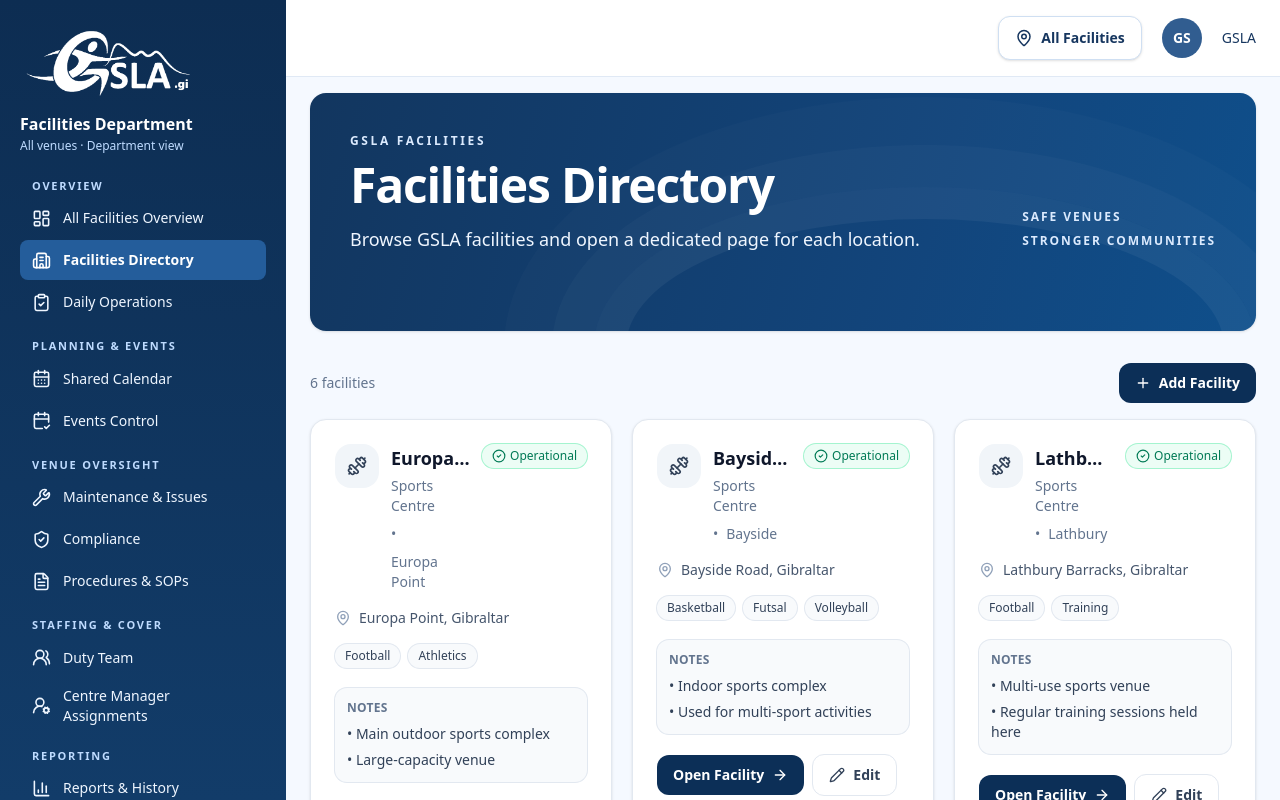
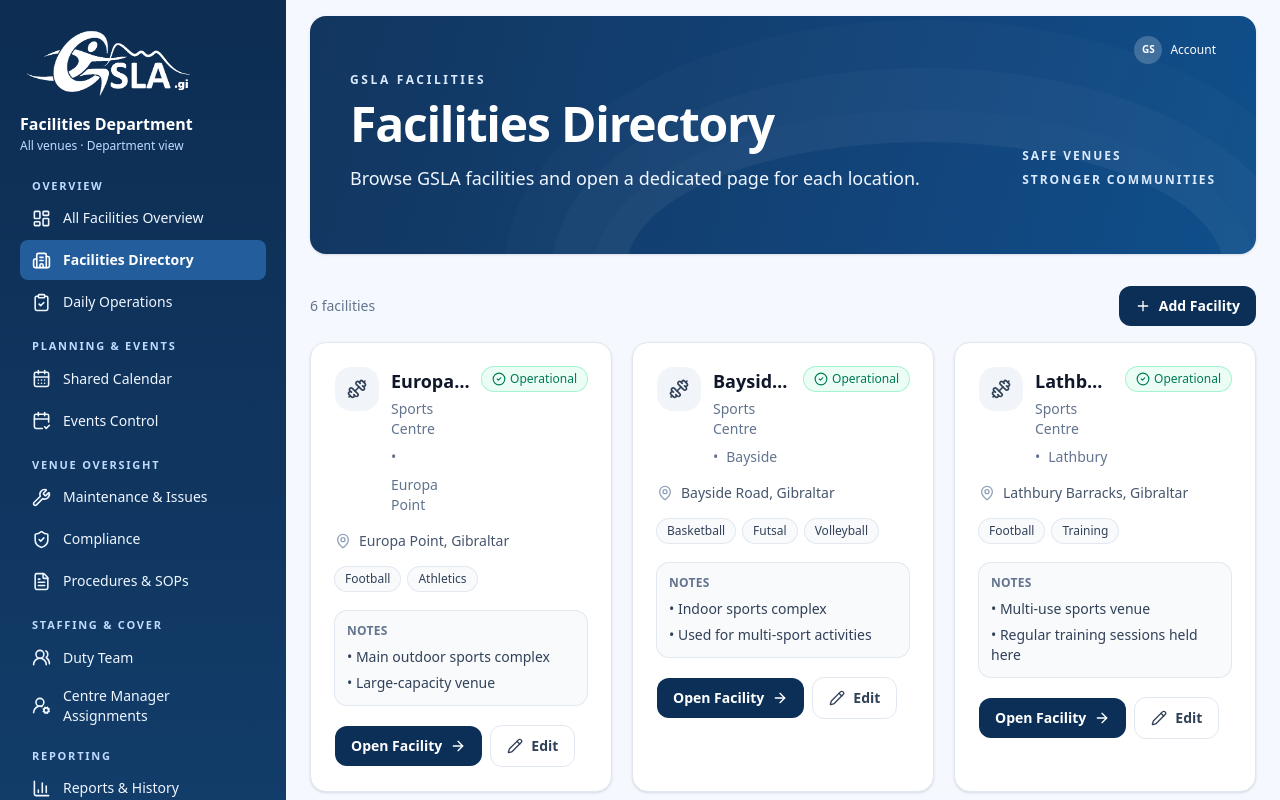
Before and after one commit to gibfesta/gsla-new-sdu, a Next.js app: page /facilities/facilities in a window 1280 px wide. Shown: the top 800 px of the page. Built offline with nearby package versions, Linux system fonts and the light colour scheme.

Commit message:
Move department account into blue banners

```diff
--- a/app/finance/dashboard/page.tsx
+++ b/app/finance/dashboard/page.tsx
@@ -1,3 +1,4 @@
+import BannerAccount from "@/components/shared/BannerAccount";
 import {
   BarChart3, Building2, ClipboardCheck, CreditCard, FileText,
   Landmark, PoundSterling, ReceiptText, type LucideIcon,
@@ -18,7 +19,8 @@
 export default function FinanceDashboard() {
   return (
     <div className="space-y-4 text-[#112d56]">
-      <section className="relative overflow-hidden rounded-2xl bg-[linear-gradient(105deg,#12365f_0%,#12457c_65%,#0f4f8b_100%)] px-7 py-9 text-white shadow-sm sm:px-9 sm:py-10">
+      <section className="relative overflow-hidden rounded-2xl bg-[linear-gradient(105deg,#12365f_0%,#12457c_65%,#0f4f8b_100%)] px-7 pb-9 pt-16 text-white shadow-sm sm:px-9 sm:pb-10 sm:pt-14">
+        <BannerAccount />
         <div aria-hidden="true" className="pointer-events-none absolute -bottom-44 right-0 h-80 w-[70%] rounded-[50%] border-[32px] border-white/5 shadow-[0_0_0_42px_rgba(255,255,255,0.025),0_0_0_90px_rgba(255,255,255,0.015)]" />
         <div className="relative flex flex-wrap items-end justify-between gap-8">
           <div><p className="text-xs font-bold uppercase tracking-[0.22em] text-blue-100">GSLA Finance Department</p><h1 className="mt-3 text-3xl font-extrabold leading-tight tracking-tight sm:text-4xl xl:text-5xl">Finance Dashboard</h1><p className="mt-4 max-w-2xl text-base leading-7 text-blue-50 sm:text-lg">One place for budgets, expenditure, invoices and purchasing as the finance workspace is connected.</p></div>
--- a/app/human-resources/dashboard/page.tsx
+++ b/app/human-resources/dashboard/page.tsx
@@ -1,3 +1,4 @@
+import BannerAccount from "@/components/shared/BannerAccount";
 import Link from "next/link";
 import { prisma } from "@/lib/prisma";
 import {
@@ -56,7 +57,8 @@
   const note = summary ? "From timesheet week packs" : "Database currently unavailable";
   return (
     <div className="space-y-4 text-[#112d56]">
-      <section className="relative overflow-hidden rounded-2xl bg-[linear-gradient(105deg,#12365f_0%,#12457c_65%,#0f4f8b_100%)] px-7 py-9 text-white shadow-sm sm:px-9 sm:py-10">
+      <section className="relative overflow-hidden rounded-2xl bg-[linear-gradient(105deg,#12365f_0%,#12457c_65%,#0f4f8b_100%)] px-7 pb-9 pt-16 text-white shadow-sm sm:px-9 sm:pb-10 sm:pt-14">
+        <BannerAccount />
         <div aria-hidden="true" className="pointer-events-none absolute -bottom-44 right-0 h-80 w-[70%] rounded-[50%] border-[32px] border-white/5 shadow-[0_0_0_42px_rgba(255,255,255,0.025),0_0_0_90px_rgba(255,255,255,0.015)]" />
         <div className="relative flex flex-wrap items-end justify-between gap-8">
           <div><p className="text-xs font-bold uppercase tracking-[0.22em] text-blue-100">GSLA Human Resources</p><h1 className="mt-3 text-3xl font-extrabold leading-tight tracking-tight sm:text-4xl xl:text-5xl">Human Resources Dashboard</h1><p className="mt-4 max-w-2xl text-base leading-7 text-blue-50 sm:text-lg">Support our people, track timesheets and keep HR work moving.</p></div>
--- a/app/sports-development/dashboard/page.tsx
+++ b/app/sports-development/dashboard/page.tsx
@@ -1,3 +1,4 @@
+import BannerAccount from "@/components/shared/BannerAccount";
 import Link from "next/link";
 import {
   ArrowRight, BarChart3, CalendarDays, ClipboardList, FileText, Trophy,
@@ -29,7 +30,8 @@
 export default function SportsDevelopmentDashboard() {
   return (
     <div className="space-y-4 text-[#112d56]">
-      <section className="relative overflow-hidden rounded-2xl bg-[linear-gradient(105deg,#12365f_0%,#12457c_65%,#0f4f8b_100%)] px-7 py-9 text-white shadow-sm sm:px-9 sm:py-10">
+      <section className="relative overflow-hidden rounded-2xl bg-[linear-gradient(105deg,#12365f_0%,#12457c_65%,#0f4f8b_100%)] px-7 pb-9 pt-16 text-white shadow-sm sm:px-9 sm:pb-10 sm:pt-14">
+        <BannerAccount />
         <div aria-hidden="true" className="pointer-events-none absolute -bottom-44 right-0 h-80 w-[70%] rounded-[50%] border-[32px] border-white/5 shadow-[0_0_0_42px_rgba(255,255,255,0.025),0_0_0_90px_rgba(255,255,255,0.015)]" />
         <div className="relative flex flex-wrap items-end justify-between gap-8">
           <div>
--- a/app/superuser/health/page.tsx
+++ b/app/superuser/health/page.tsx
@@ -1,8 +1,8 @@
-import Image from "next/image";
+import BannerAccount from "@/components/shared/BannerAccount";
 import Link from "next/link";
 import { prisma } from "@/lib/prisma";
 import {
-  Activity, ArrowLeft, ArrowRight, CheckCircle2, Clock3, Database,
+  Activity, ArrowRight, CheckCircle2, Clock3, Database,
   Globe2, Info, Link2, RotateCw, Server, ShieldCheck,
   TriangleAlert, type LucideIcon,
 } from "lucide-react";
@@ -72,17 +72,9 @@
 
   return (
     <div className="min-h-screen bg-[linear-gradient(180deg,#f8fbff_0%,#f1f7ff_100%)] text-[#142542]">
-      <header className="border-b border-[#dfe8f4] bg-white/90">
-        <div className="mx-auto flex min-h-20 max-w-[1500px] flex-wrap items-center gap-4 px-5 py-3 md:px-8">
-          <Link href="/superuser/dashboard" aria-label="GSLA organisation dashboard" className="mr-auto flex items-center"><Image src="/gsla-transp-logo.png" alt="GSLA" width={125} height={70} className="h-12 w-auto max-w-32 object-contain" priority /></Link>
-          <Link href="/superuser/dashboard" className="inline-flex min-h-11 items-center gap-2 rounded-xl border border-[#d7e1ef] px-4 text-sm font-semibold text-[#16365f] hover:bg-blue-50"><ArrowLeft size={17} aria-hidden="true" />Back to Organisation</Link>
-          <span className="rounded-full bg-[#315d90] px-3 py-2 text-sm font-semibold text-white" aria-label="SuperUser account">SU</span>
-          <span className="hidden text-sm font-medium sm:inline">SuperUser</span>
-        </div>
-      </header>
-
       <main className="mx-auto max-w-[1500px] space-y-5 px-5 py-6 md:px-8">
-        <section className="relative overflow-hidden rounded-2xl bg-[linear-gradient(105deg,#143960_0%,#10447e_55%,#0e5195_100%)] px-7 py-9 text-white shadow-sm md:px-11 md:py-11">
+        <section className="relative overflow-hidden rounded-2xl bg-[linear-gradient(105deg,#143960_0%,#10447e_55%,#0e5195_100%)] px-7 pb-9 pt-16 text-white shadow-sm md:px-11 md:pb-11 md:pt-14">
+          <BannerAccount />
           <div aria-hidden="true" className="pointer-events-none absolute -bottom-36 right-0 h-80 w-[65%] rounded-[50%] border-[32px] border-white/5 shadow-[0_0_0_36px_rgba(255,255,255,0.025),0_0_0_85px_rgba(255,255,255,0.018)]" />
           <div className="relative flex flex-wrap items-end justify-between gap-8">
             <div><p className="text-xs font-bold uppercase tracking-[0.22em] text-blue-100">GSLA SuperUser</p><h1 className="mt-3 text-3xl font-extrabold tracking-tight md:text-5xl">Health Dashboard</h1><p className="mt-4 max-w-2xl text-base leading-relaxed text-blue-50 md:text-xl">A clear view of the checks currently available for the GSLA WebApp.</p></div>
--- a/components/app-shell/AppShell.tsx
+++ b/components/app-shell/AppShell.tsx
@@ -8,11 +8,8 @@
 import FacilitiesDepartmentSidebar from "@/components/facilities/FacilitiesDepartmentSidebar";
 import FacilitiesHeader from "@/components/facilities/FacilitiesHeader";
 import SportsDevelopmentSidebar from "@/components/sports-development/SportsDevelopmentSidebar";
-import SportsDevelopmentHeader from "@/components/sports-development/SportsDevelopmentHeader";
 import HumanResourcesSidebar from "@/components/human-resources/HumanResourcesSidebar";
-import HumanResourcesHeader from "@/components/human-resources/HumanResourcesHeader";
 import FinanceSidebar from "@/components/finance/FinanceSidebar";
-import FinanceHeader from "@/components/finance/FinanceHeader";
 import DepartmentPageFrame from "@/components/shared/DepartmentPageFrame";
 
 export default function AppShell({ children }: { children: React.ReactNode }) {
@@ -35,7 +32,7 @@
       <div className="min-h-screen bg-[#f5f9ff] lg:flex">
         {venueArea ? <Suspense fallback={<aside className="w-full shrink-0 bg-[#0d2d52] lg:w-[286px]" />}><FacilitiesSidebar /></Suspense> : <FacilitiesDepartmentSidebar />}
         <div className="min-w-0 flex-1">
-          <FacilitiesHeader />
+          {venueArea && <FacilitiesHeader />}
           <main className="mx-auto w-full max-w-[1600px] px-4 pb-8 pt-4 sm:px-6 lg:px-6">
             {children}
           </main>
@@ -49,7 +46,6 @@
       <div className="min-h-screen bg-[#f5f9ff] lg:flex">
         <SportsDevelopmentSidebar />
         <div className="min-w-0 flex-1">
-          <SportsDevelopmentHeader />
           <main className="mx-auto w-full max-w-[1600px] px-4 pb-8 pt-4 sm:px-6 lg:px-6"><DepartmentPageFrame department="sports-development">{children}</DepartmentPageFrame></main>
         </div>
       </div>
@@ -61,7 +57,6 @@
       <div className="min-h-screen bg-[#f5f9ff] lg:flex">
         <HumanResourcesSidebar />
         <div className="min-w-0 flex-1">
-          <HumanResourcesHeader />
           <main className="mx-auto w-full max-w-[1600px] px-4 pb-8 pt-4 sm:px-6 lg:px-6"><DepartmentPageFrame department="human-resources">{children}</DepartmentPageFrame></main>
         </div>
       </div>
@@ -73,7 +68,6 @@
       <div className="min-h-screen bg-[#f5f9ff] lg:flex">
         <FinanceSidebar />
         <div className="min-w-0 flex-1">
-          <FinanceHeader />
           <main className="mx-auto w-full max-w-[1600px] px-4 pb-8 pt-4 sm:px-6 lg:px-6"><DepartmentPageFrame department="finance">{children}</DepartmentPageFrame></main>
         </div>
       </div>
--- a/components/facilities/FacilitiesDepartmentBanner.tsx
+++ b/components/facilities/FacilitiesDepartmentBanner.tsx
@@ -1,3 +1,5 @@
+import BannerAccount from "@/components/shared/BannerAccount";
+
 type FacilitiesDepartmentBannerProps = {
   title: string;
   description: string;
@@ -6,7 +8,8 @@
 // Shared visual treatment for department pages. Venue workspaces retain their own headers.
 export default function FacilitiesDepartmentBanner({ title, description }: FacilitiesDepartmentBannerProps) {
   return (
-    <section className="relative overflow-hidden rounded-2xl bg-[linear-gradient(105deg,#12365f_0%,#12457c_65%,#0f4f8b_100%)] px-7 py-9 text-white shadow-sm sm:px-10 sm:py-10 sm:min-h-[238px]">
+    <section className="relative overflow-hidden rounded-2xl bg-[linear-gradient(105deg,#12365f_0%,#12457c_65%,#0f4f8b_100%)] px-7 pb-9 pt-16 text-white shadow-sm sm:px-10 sm:pb-10 sm:pt-14 sm:min-h-[238px]">
+      <BannerAccount />
       <div aria-hidden="true" className="pointer-events-none absolute -bottom-44 right-0 h-80 w-[70%] rounded-[50%] border-[32px] border-white/5 shadow-[0_0_0_42px_rgba(255,255,255,0.025),0_0_0_90px_rgba(255,255,255,0.015)]" />
       <div className="relative flex flex-wrap items-end justify-between gap-8">
         <div>
--- a/components/facilities/FacilitiesHeader.tsx
+++ b/components/facilities/FacilitiesHeader.tsx
@@ -1,21 +1,16 @@
 "use client";
 
-import { MapPin, Search } from "lucide-react";
+import { MapPin } from "lucide-react";
 import { usePathname } from "next/navigation";
 import { facilitiesVenues } from "./venues";
 
 export default function FacilitiesHeader() {
   const pathname = usePathname();
-  const isDirectory = pathname === "/facilities/facilities";
   const venueId = pathname.match(/^\/facilities\/facilities\/(fac-[0-9]{3})(?:\/|$)/)?.[1];
   const venue = facilitiesVenues.find((item) => item.id === venueId);
   return (
-    <header className="border-b border-[#e0e9f5] bg-white px-4 py-3 sm:px-6 lg:py-4">
-      <div className={`mx-auto flex max-w-[1600px] flex-wrap items-center gap-3 ${isDirectory ? "justify-end" : "justify-between"}`}>
-        {!isDirectory && <div className="flex min-h-11 min-w-[220px] items-center gap-3 rounded-xl border border-[#cfdff2] bg-white px-4 text-sm text-[#64748b] shadow-sm sm:w-[375px]" aria-label="Facilities search is coming soon">
-          <Search size={19} className="text-[#174a84]" aria-hidden="true" />
-          Search coming soon
-        </div>}
+    <header className="px-4 pt-3 sm:px-6">
+      <div className="mx-auto flex max-w-[1600px] justify-end">
         <div className="flex items-center gap-3 sm:gap-5">
           <div className="flex min-h-11 items-center gap-2 rounded-xl border border-[#cfdff2] bg-white px-4 text-sm font-semibold text-[#16365f] shadow-sm">
             <MapPin size={18} aria-hidden="true" /> {venue?.name ?? "All Facilities"}
--- /dev/null
+++ b/components/shared/BannerAccount.tsx
@@ -0,0 +1,10 @@
+import Link from "next/link";
+
+export default function BannerAccount() {
+  return (
+    <Link href="/profile" aria-label="Open your account" className="absolute right-5 top-4 z-10 inline-flex items-center gap-2 rounded-full px-2 py-1 text-xs font-medium text-white transition hover:bg-white/10 focus-visible:outline-2 focus-visible:outline-offset-2 focus-visible:outline-white sm:right-8">
+      <span className="flex h-7 w-7 items-center justify-center rounded-full bg-white/20 text-[10px] font-bold">GS</span>
+      <span>Account</span>
+    </Link>
+  );
+}
--- a/components/shared/DepartmentPageFrame.tsx
+++ b/components/shared/DepartmentPageFrame.tsx
@@ -1,6 +1,7 @@
 "use client";
 
 import { usePathname } from "next/navigation";
+import BannerAccount from "./BannerAccount";
 
 type Department = "sports-development" | "human-resources" | "finance";
 
@@ -46,7 +47,8 @@
 
   return (
     <div className="space-y-4 text-[#112d56]">
-      <section className="relative overflow-hidden rounded-2xl bg-[linear-gradient(105deg,#12365f_0%,#12457c_65%,#0f4f8b_100%)] px-7 py-9 text-white shadow-sm sm:px-9 sm:py-10">
+      <section className="relative overflow-hidden rounded-2xl bg-[linear-gradient(105deg,#12365f_0%,#12457c_65%,#0f4f8b_100%)] px-7 pb-9 pt-16 text-white shadow-sm sm:px-9 sm:pb-10 sm:pt-14">
+        <BannerAccount />
         <div aria-hidden="true" className="pointer-events-none absolute -bottom-44 right-0 h-80 w-[70%] rounded-[50%] border-[32px] border-white/5 shadow-[0_0_0_42px_rgba(255,255,255,0.025),0_0_0_90px_rgba(255,255,255,0.015)]" />
         <div className="relative flex flex-wrap items-end justify-between gap-6">
           <div><p className="text-xs font-bold uppercase tracking-[0.22em] text-blue-100">GSLA {name} · {section}</p><h1 className="mt-3 text-3xl font-extrabold tracking-tight sm:text-4xl">{title}</h1><p className="mt-4 max-w-3xl text-base leading-7 text-blue-50">{description}</p></div>
```
